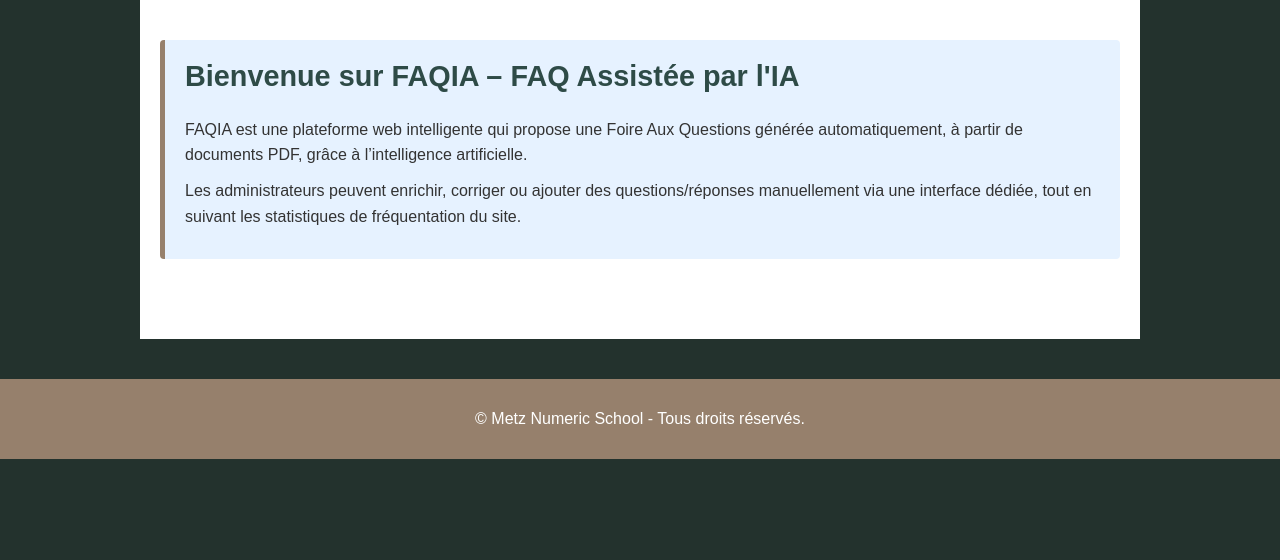
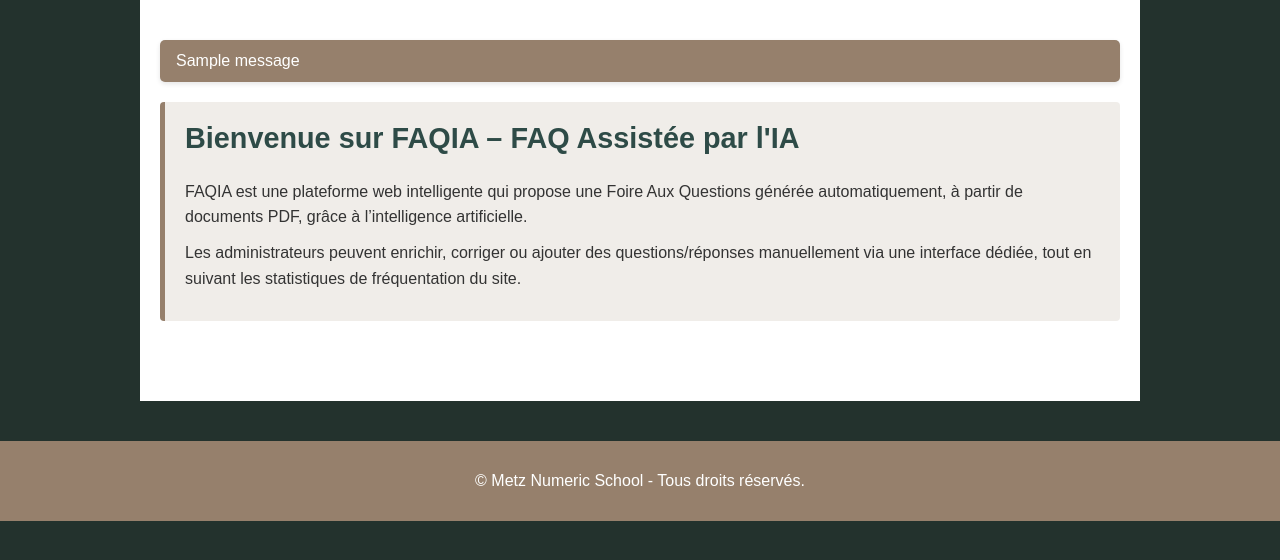
Before and after one commit to CLSGDRT/FAQIA, a Flask app: page / in a window 1280 px wide. Shown: the part 158-718 px from the top of the page. Run offline with Flask 3, Linux system fonts and the light colour scheme; one stand-in notice (Sample message) is shown.

Commit message:
prepa avant déploiement

```diff
--- a/static/style.css
+++ b/static/style.css
@@ -60,7 +60,7 @@ main {
 }
 
 .faq-item {
-    background-color: #e0f0ff;
+    background-color: #fdfaf7;
     padding: 15px;
     border-left: 5px solid #96806c;
     border-radius: 4px;
@@ -109,7 +109,7 @@ footer {
 
 /* Bloc de bienvenue */
 #welcome {
-    background-color: #e6f2ff;
+    background-color: #f0ede9;
     padding: 20px;
     border-left: 5px solid #96806c;
     border-radius: 4px;
@@ -312,3 +312,16 @@ footer {
     background-color: #886b55;
     transform: scale(1.05);
 }
+
+.flash-messages {
+    margin-bottom: 20px;
+}
+
+.flash {
+    background-color: #96806c;
+    color: white;
+    padding: 12px 16px;
+    border-radius: 5px;
+    margin-bottom: 10px;
+    box-shadow: 0 2px 5px rgba(0,0,0,0.1);
+}
--- a/templates/base.html
+++ b/templates/base.html
@@ -16,6 +16,16 @@
     </header>
 
     <main>
+        {% with messages = get_flashed_messages() %}
+            {% if messages %}
+                <div class="flash-messages">
+                {% for message in messages %}
+                    <div class="flash">{{ message }}</div>
+                {% endfor %}
+                </div>
+            {% endif %}
+        {% endwith %}
+
         {% block content %}
         <section id="welcome">
             <h2>Bienvenue sur FAQIA – FAQ Assistée par l'IA</h2>
```
Also changed, not shown: database/faqia.db, test.py (renamed from main.py), 3 other files.
